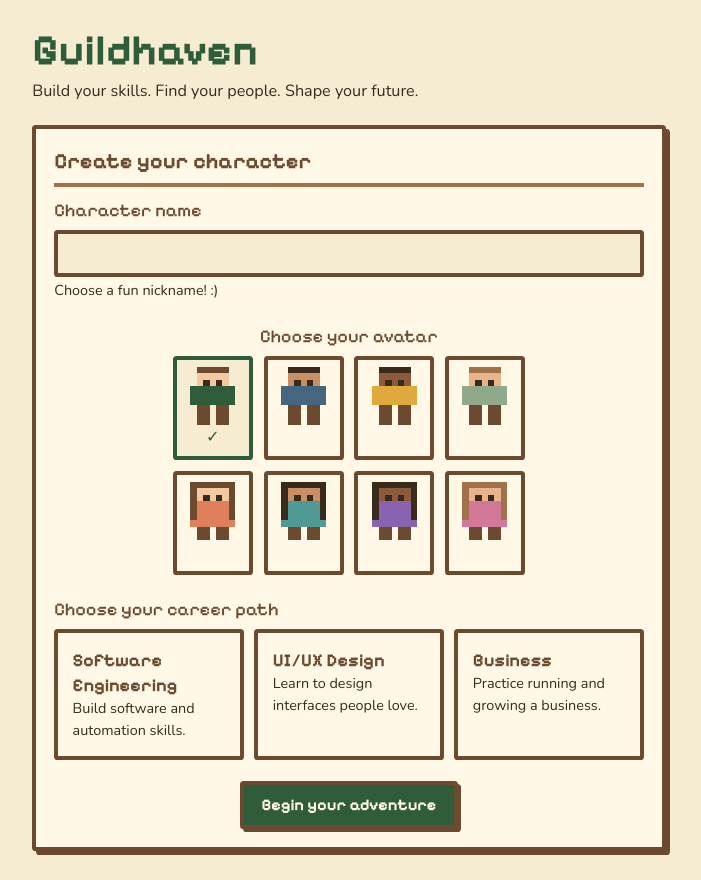
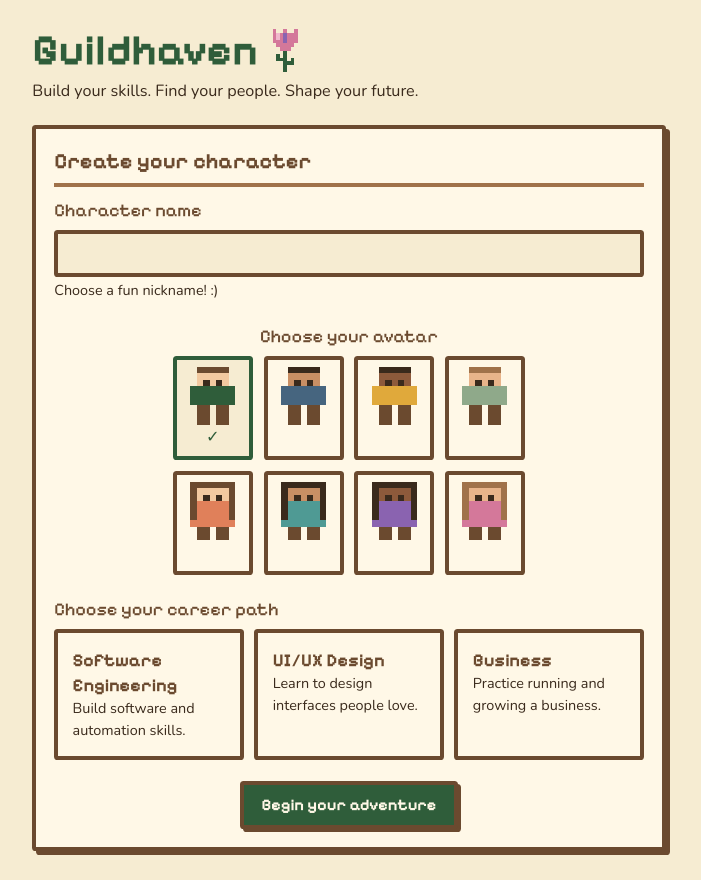
Before and after one commit to zarashiraz/guildhaven, a React (Vite) app: page / in a window 1280 px wide. Shown: the whole page, without its empty margins (291-992 px from the left). Built offline with nearby package versions, Linux system fonts and the light colour scheme.

Commit message:
Add tulip icon

```diff
--- /dev/null
+++ b/src/components/ui/TulipIcon.jsx
@@ -0,0 +1,26 @@
+function TulipIcon({ className = '' }) {
+  return (
+    <svg viewBox="0 0 9 12" className={className} shapeRendering="crispEdges" aria-hidden="true">
+      {/* petals: three points on top */}
+      <rect x="1" y="0" width="1" height="1" className="fill-rose" />
+      <rect x="4" y="0" width="1" height="1" className="fill-rose" />
+      <rect x="7" y="0" width="1" height="1" className="fill-rose" />
+      <rect x="1" y="1" width="7" height="3" className="fill-rose" />
+      <rect x="2" y="4" width="5" height="1" className="fill-rose" />
+      <rect x="3" y="5" width="3" height="1" className="fill-rose" />
+
+      {/* shading and highlight */}
+      <rect x="4" y="1" width="1" height="3" className="fill-plum" />
+      <rect x="2" y="1" width="1" height="2" className="fill-[#f0b8cc]" />
+
+      {/* stem and leaves */}
+      <rect x="4" y="6" width="1" height="6" className="fill-forest" />
+      <rect x="2" y="7" width="1" height="1" className="fill-forest" />
+      <rect x="2" y="8" width="2" height="1" className="fill-forest" />
+      <rect x="6" y="8" width="1" height="1" className="fill-forest" />
+      <rect x="5" y="9" width="2" height="1" className="fill-forest" />
+    </svg>
+  );
+}
+
+export default TulipIcon;
--- a/src/pages/CharacterCreationPage.jsx
+++ b/src/pages/CharacterCreationPage.jsx
@@ -5,6 +5,7 @@ import Button from '../components/ui/Button';
 import Avatar from '../components/ui/Avatar';
 import { usePlayer } from '../context/PlayerContext';
 import { careers } from '../data/mockData';
+import TulipIcon from '../components/ui/TulipIcon';
 
 const avatarOptions = [
   'avatar-1', 'avatar-2', 'avatar-3', 'avatar-4',
@@ -24,7 +25,10 @@ function CharacterCreationPage() {
   if (player) {
     return (
       <main className="mx-auto max-w-3xl p-8">
-        <h1 className="font-display text-5xl font-bold text-forest">Guildhaven</h1>
+        <h1 className="flex items-center gap-3 font-display text-5xl font-bold text-forest">
+          Guildhaven
+          <TulipIcon className="h-12 w-9" />
+        </h1>
         <p className="mt-2 mb-6">Build your skills. Find your people. Shape your future.</p>
 
         <Panel title={`Welcome back, ${player.username}`}>
@@ -57,7 +61,10 @@ function CharacterCreationPage() {
 
   return (
     <main className="mx-auto max-w-3xl p-8">
-      <h1 className="font-display text-5xl font-bold text-forest">Guildhaven</h1>
+      <h1 className="flex items-center gap-3 font-display text-5xl font-bold text-forest">
+        Guildhaven
+      <TulipIcon className="h-12 w-9" />
+      </h1>
       <p className="mt-2 mb-6">Build your skills. Find your people. Shape your future.</p>
 
       <Panel title="Create your character">
```
Also changed, not shown: public/favicon.svg.
